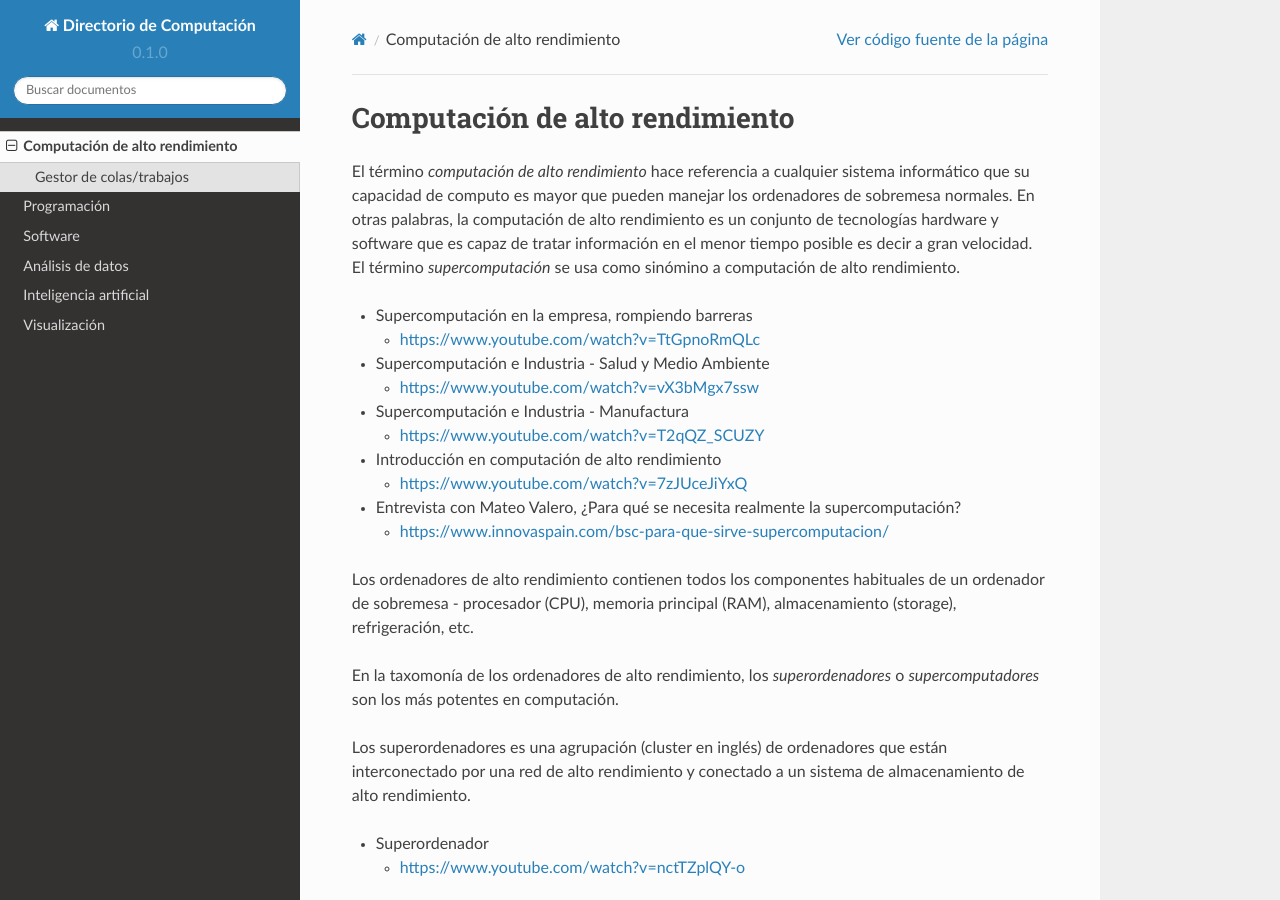
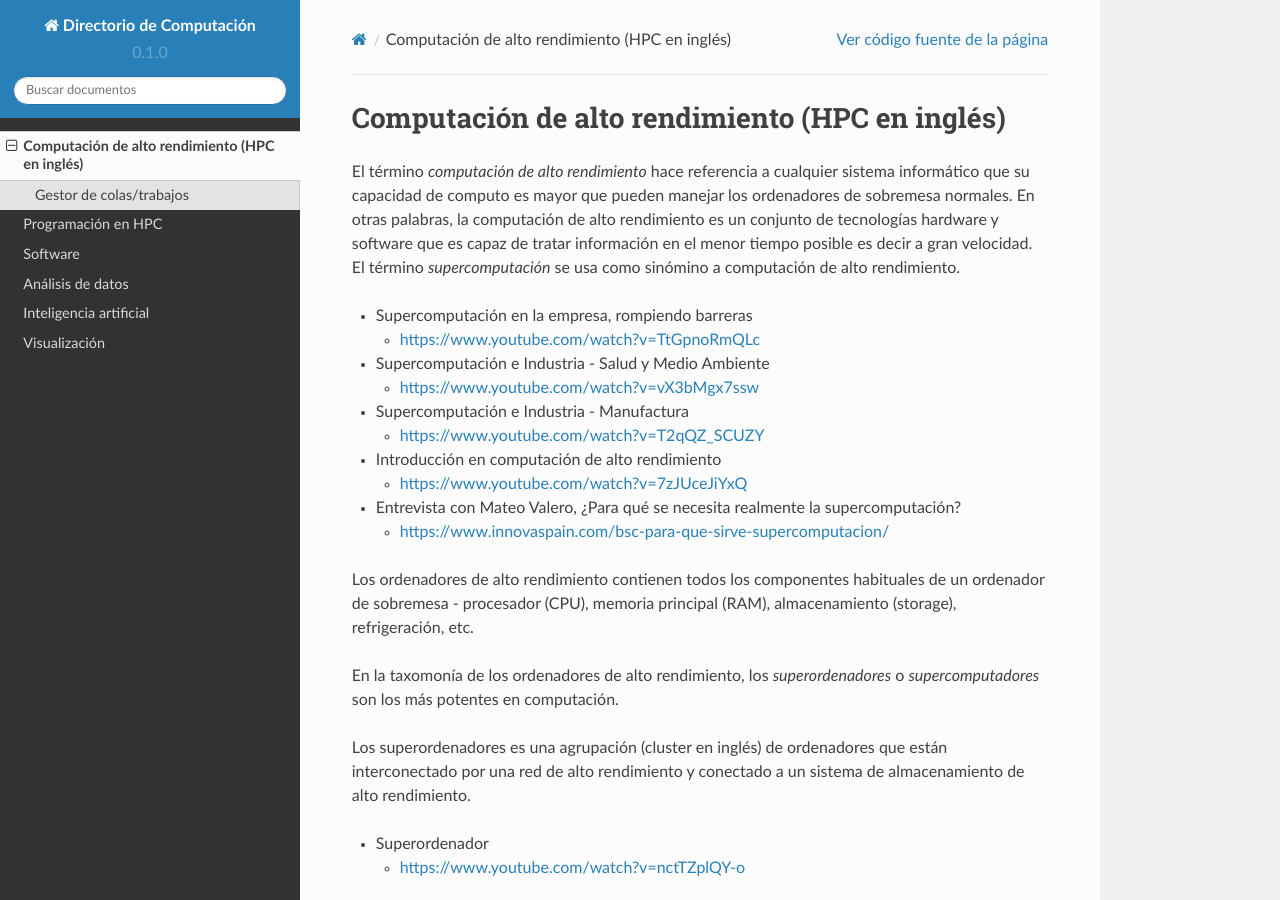
Before and after one commit to EuroCC-Spain/HPCKnowledgePool, a Sphinx documentation site: the page built from docs/source/hpc.rst, in a window 1280 px wide and 900 px high. Built offline with Sphinx 7.4.7 and the Read the Docs theme 2.0.0, drawn with Linux system fonts in a browser that asks for light colours.

Commit message:
ENH: section titles

```diff
--- a/docs/source/hpc.rst
+++ b/docs/source/hpc.rst
@@ -1,5 +1,5 @@
-Computación de alto rendimiento
-===============================
+Computación de alto rendimiento (HPC en inglés)
+===============================================
 
 El término *computación de alto rendimiento* hace referencia a cualquier sistema informático que su capacidad de computo es mayor que pueden manejar los ordenadores de sobremesa normales. En otras palabras, la computación de alto rendimiento es un conjunto de tecnologías hardware y software que es capaz de tratar información en el menor tiempo posible es decir a gran velocidad. El término *supercomputación* se usa como sinómino a computación de alto rendimiento.
 
--- a/docs/source/programacion.rst
+++ b/docs/source/programacion.rst
@@ -1,5 +1,5 @@
-Programación
-============
+Programación en HPC
+===================
 
 Esta sección, se expone la programación aplicada generalmente en ordnadores de computación de alto rendimiento. El concepto de rendimiento es vago y puede significar varias cosas. Nosotros usaremos el concepto de rendimiento significado la resolución de un problema en el menor tiempo posible. En cambio, la productividad es cuánto trabajo se puede realizar por unidad de tiempo.
 
```
